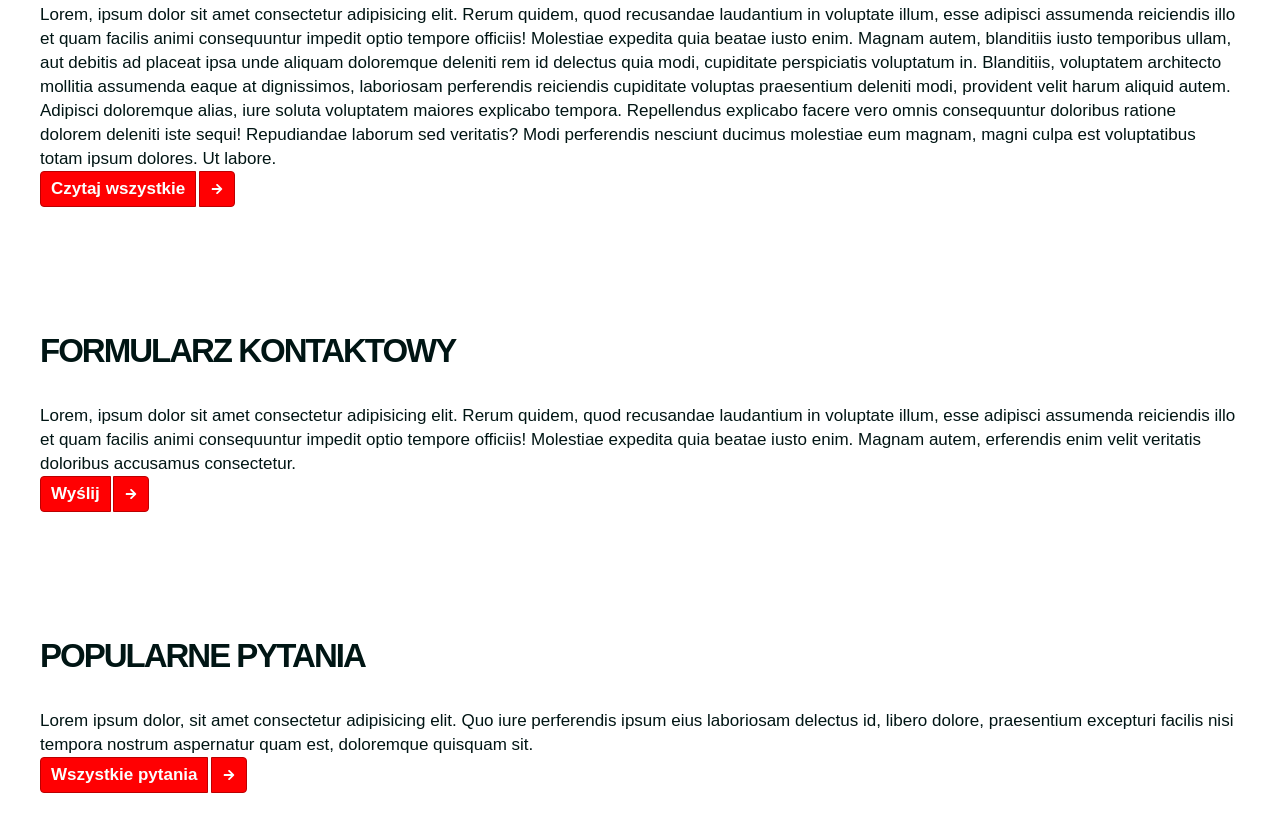
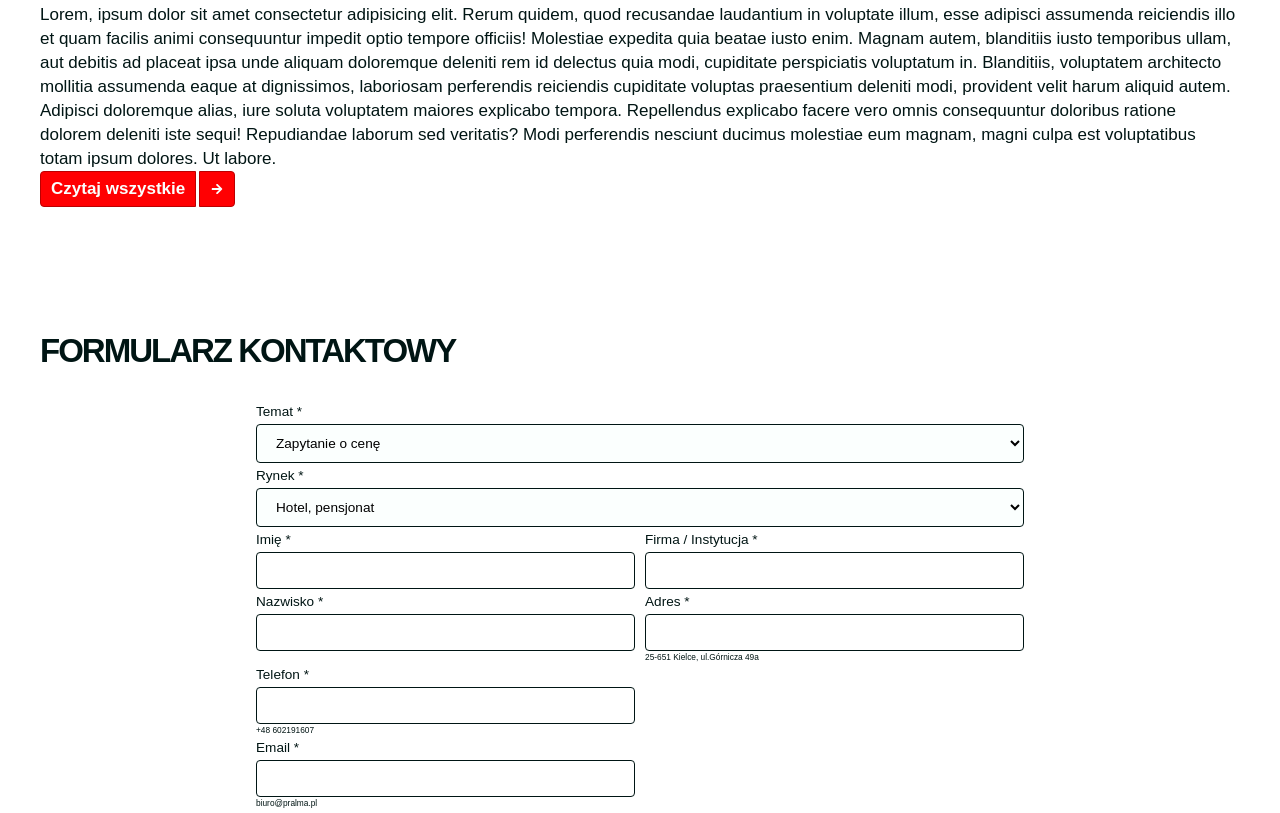
Before and after one commit to krystek77/www, a React app in the folder client/: page / in a window 1280 px wide. Shown: the part 1987-2800 px from the top of the page. Built offline with nearby package versions, Linux system fonts and the light colour scheme; a web font is replaced by a local one.

Commit message:
Create contact form

```diff
--- a/client/src/components/App.js
+++ b/client/src/components/App.js
@@ -7,6 +7,7 @@ import {
   Sidebar,
   Hero,
   ButtonLink,
+  ContactForm,
   Footer,
 } from '../components';
 
@@ -92,15 +93,7 @@ function App() {
         <section className='section'>
           <div className='container'>
             <h2 className='title'>Formularz kontaktowy</h2>
-            <p>
-              Lorem, ipsum dolor sit amet consectetur adipisicing elit. Rerum
-              quidem, quod recusandae laudantium in voluptate illum, esse
-              adipisci assumenda reiciendis illo et quam facilis animi
-              consequuntur impedit optio tempore officiis! Molestiae expedita
-              quia beatae iusto enim. Magnam autem, erferendis enim velit
-              veritatis doloribus accusamus consectetur.
-            </p>
-            <ButtonLink to='/' label='Wyślij' />
+            <ContactForm />
           </div>
         </section>
         <section className='section'>
--- /dev/null
+++ b/client/src/components/ContactForm.js
@@ -0,0 +1,255 @@
+import React from 'react';
+import { Button } from '../components';
+function ContactForm() {
+  const [inputs, setInputs] = React.useState({});
+  const [isNewsletter, setIsNewsletter] = React.useState(false);
+
+  const sendRequest = (e) => {
+    e.preventDefault();
+    console.log('request');
+  };
+
+  const handleInput = (e) => {
+    const name = e.target.name;
+    const value = e.target.value;
+    setInputs({ ...inputs, [name]: value });
+  };
+
+  return (
+    <form className='form form__contact' onSubmit={sendRequest}>
+      <div className='input-group'>
+        <label className='input-label' htmlFor='reason'>
+          Temat <span className='input-required'>*</span>
+        </label>
+        <select
+          className='select'
+          id='reason'
+          name='reason'
+          onChange={handleInput}
+          required
+        >
+          <option className='select__option' value='' disabled>
+            -- określ temat --
+          </option>
+          <option className='select__option' value='1'>
+            Zapytanie o cenę
+          </option>
+          <option className='select__option' value='2'>
+            Wsparcie techniczne
+          </option>
+          <option className='select__option' value='3'>
+            Ogólne zapytanie
+          </option>
+          <option className='select__option' value='4'>
+            Dokumenty księgowe
+          </option>
+          <option className='select__option' value='5'>
+            Inne
+          </option>
+        </select>
+      </div>
+      <div className='input-group'>
+        <label className='input-label' htmlFor='market'>
+          Rynek <span className='input-required'>*</span>
+        </label>
+        <select
+          className='select'
+          id='market'
+          name='market'
+          onChange={handleInput}
+          required
+        >
+          <option className='select__option' value='' disabled>
+            -- określ rynek --
+          </option>
+          <option className='select__option' value='1'>
+            Hotel, pensjonat
+          </option>
+          <option className='select__option' value='2'>
+            Opieka długoterminowa
+          </option>
+          <option className='select__option' value='3'>
+            Szpital
+          </option>
+          <option className='select__option' value='4'>
+            Przemysł
+          </option>
+          <option className='select__option' value='5'>
+            Klub sportowy
+          </option>
+          <option className='select__option' value='6'>
+            Służba cywilna
+          </option>
+          <option className='select__option' value='7'>
+            Resturacja
+          </option>
+        </select>
+      </div>
+      <div className='input-group'>
+        <label className='input-label' htmlFor='firstName'>
+          Imię <span className='input-required'>*</span>
+        </label>
+        <input
+          className='input'
+          type='text'
+          id='firstName'
+          name='firstName'
+          onChange={handleInput}
+          required
+        />
+      </div>
+      <div className='input-group'>
+        <label className='input-label' htmlFor='lastName'>
+          Nazwisko <span className='input-required'>*</span>
+        </label>
+        <input
+          className='input'
+          type='text'
+          id='lastName'
+          name='lastName'
+          onChange={handleInput}
+          required
+        />
+      </div>
+      <div className='input-group'>
+        <label className='input-label' htmlFor='phone'>
+          Telefon <span className='input-required'>*</span>
+        </label>
+        <input
+          className='input'
+          type='tel'
+          id='phone'
+          name='phone'
+          onChange={handleInput}
+          required
+        />
+        <small className='input-info'>+48 602191607</small>
+      </div>
+      <div className='input-group'>
+        <label className='input-label' htmlFor='email'>
+          Email <span className='input-required'>*</span>
+        </label>
+        <input
+          className='input'
+          type='email'
+          id='email'
+          name='email'
+          onChange={handleInput}
+          required
+        />
+        <small className='input-info'>biuro@pralma.pl</small>
+      </div>
+      <div className='input-group'>
+        <label className='input-label' htmlFor='company'>
+          Firma / Instytucja <span className='input-required'>*</span>
+        </label>
+        <input
+          className='input'
+          type='text'
+          id='company'
+          name='company'
+          onChange={handleInput}
+          required
+        />
+      </div>
+      <div className='input-group'>
+        <label className='input-label' htmlFor='address'>
+          Adres <span className='input-required'>*</span>
+        </label>
+        <input
+          className='input'
+          type='text'
+          id='address'
+          name='address'
+          onChange={handleInput}
+          required
+        />
+        <small className='input-info'>25-651 Kielce, ul.Górnicza 49a</small>
+      </div>
+      <div className='input-group'>
+        <label className='input-label' htmlFor='country'>
+          Państwo <span className='input-required'>*</span>
+        </label>
+        <select
+          className='select'
+          id='country'
+          name='country'
+          onChange={handleInput}
+          required
+        >
+          <option className='select__option' value='' disabled>
+            -- określ państwo --
+          </option>
+          <option className='select__option' value='1'>
+            Poland
+          </option>
+          <option className='select__option' value='2'>
+            USA
+          </option>
+          <option className='select__option' value='3'>
+            Russia
+          </option>
+          <option className='select__option' value='4'>
+            Germany
+          </option>
+          <option className='select__option' value='5'>
+            England
+          </option>
+          <option className='select__option' value='5'>
+            Other
+          </option>
+        </select>
+      </div>
+      <div className='input-group'>
+        <label className='input-label' htmlFor='cooperation'>
+          Czy współpracowaliśmy <span className='input-required'>*</span>
+        </label>
+        <select
+          className='select'
+          id='cooperation'
+          name='cooperation'
+          onChange={handleInput}
+          required
+        >
+          <option className='select__option' value='' disabled>
+            -- wybierz odpowiedź --
+          </option>
+          <option value='1'>Tak</option>
+          <option value='2'>Nie</option>
+          <option value='3'>Nie jeste pewny(a)</option>
+        </select>
+      </div>
+      <div className='input-group'>
+        <label className='input-label' htmlFor='content'>
+          Treść <span className='input-required'>*</span>
+        </label>
+        <textarea
+          name='content'
+          id='content'
+          cols='40'
+          rows='10'
+          placeholder='Wpisz treść zapytania'
+          required
+          wrap='hard'
+          onChange={handleInput}
+        />
+      </div>
+      <div className='input-group input-group__grid'>
+        <input
+          type='checkbox'
+          id='newsletter-contact'
+          name='newsletter-contact'
+          checked={isNewsletter}
+          className='input'
+          onChange={(e) => setIsNewsletter(!isNewsletter)}
+        />
+        <label className='input-label' htmlFor='newsletter-contact'>
+          Zapisz się na newsletter
+        </label>
+        <p className='info'>Bądź na bieżąco z promocjami oraz wiadomościami</p>
+      </div>
+      <Button label='Wyślij' btnType='submit' />
+    </form>
+  );
+}
+export default ContactForm;
--- a/client/src/components/index.js
+++ b/client/src/components/index.js
@@ -5,7 +5,9 @@ import Navigation from './Navigation';
 import Submenu from './Submenu';
 import Sidebar from './Sidebar';
 import Hero from './Hero';
+import Button from './Button';
 import ButtonLink from './ButtonLink';
+import ContactForm from './ContactForm';
 import Footer from './Footer';
 export {
   App,
@@ -15,6 +17,8 @@ export {
   Submenu,
   Sidebar,
   Hero,
+  Button,
   ButtonLink,
+  ContactForm,
   Footer,
 };
--- a/client/src/sass/index.scss
+++ b/client/src/sass/index.scss
@@ -5,7 +5,7 @@ $secondary: #4472ca;
 $dark: #001514;
 $light: #fbfffe;
 
-$temporaryBorder: 1px solid #fbfffe;
+$temporaryBorder: 1px solid #d1d1d1;
 
 $gap: 0.5rem;
 $fontSize: 1.7rem;
@@ -182,6 +182,40 @@ ol {
 img {
   display: block;
   max-width: 100%;
+}
+form {
+  width: 100%;
+}
+label {
+  display: inline-block;
+  font-size: $fontSize * 0.8;
+  margin-bottom: $gap;
+}
+input,
+select {
+  width: 100%;
+  padding: $gap * 2 $gap * 3;
+  font-size: $fontSize * 0.8;
+  outline: none;
+  border: 1px solid $dark;
+  border-radius: 0.4rem;
+  background-color: transparent;
+}
+input[type='checkbox'] {
+  width: auto;
+}
+select {
+  background-color: $light;
+}
+option {
+  margin-top: $gap;
+}
+textarea {
+  display: block;
+  outline: none;
+}
+button {
+  font-family: 'Quicksand', sans-serif;
 }
 .container {
   max-width: 1200px;
@@ -664,7 +698,9 @@ img {
   text-transform: uppercase;
   letter-spacing: -0.2rem;
 }
-.btn-link {
+/* button link , button */
+.btn-link,
+.button {
   border: none;
   outline: none;
   color: $light;
@@ -675,6 +711,7 @@ img {
   font-size: $fontSize;
   font-weight: 600;
   height: 36px;
+  padding: 0;
 
   &__label {
     display: block;
@@ -719,12 +756,104 @@ img {
   }
   &:hover {
     .btn-link__label,
-    .btn-link__arrow {
+    .btn-link__arrow,
+    .button__label,
+    .button__arrow {
       background-color: $light;
       color: $primary;
     }
-    .btn-link__icon {
+    .btn-link__icon,
+    .button__icon {
       margin-left: 0.5rem;
     }
   }
 }
+
+/* form */
+.form {
+  &__contact {
+    max-width: 768px;
+    margin: 0 auto;
+    @media screen and (min-width: map-get($map: $breakpoints, $key:768 )) {
+      display: grid;
+      grid-template-columns: repeat(2, 1fr);
+      grid-template-rows: auto;
+      grid-template-areas:
+        'reason reason'
+        'market market'
+        'firstName company'
+        'lastName address'
+        'phone .'
+        'email .'
+        'country country'
+        'cooperation cooperation'
+        'content .'
+        'newsletter .'
+        'submit .';
+    }
+    column-gap: $gap * 2;
+  }
+  .input-group:nth-child(1) {
+    grid-area: reason;
+  }
+  .input-group:nth-child(2) {
+    grid-area: market;
+  }
+  .input-group:nth-child(3) {
+    grid-area: firstName;
+  }
+  .input-group:nth-child(4) {
+    grid-area: lastName;
+  }
+  .input-group:nth-child(5) {
+    grid-area: phone;
+  }
+  .input-group:nth-child(6) {
+    grid-area: email;
+  }
+  .input-group:nth-child(7) {
+    grid-area: company;
+  }
+  .input-group:nth-child(8) {
+    grid-area: address;
+  }
+  .input-group:nth-child(9) {
+    grid-area: country;
+  }
+  .input-group:nth-child(10) {
+    grid-area: cooperation;
+  }
+  .input-group:nth-child(11) {
+    grid-area: content;
+  }
+  .input-group:nth-child(12) {
+    grid-area: newsletter;
+  }
+  button {
+    grid-area: submit;
+  }
+}
+
+/* input-group */
+.input-group {
+  margin-bottom: $gap;
+  &__grid {
+    display: grid;
+    grid-template-columns: 32px auto;
+    grid-template-rows: auto;
+    grid-template-areas: 'input input-label' 'info info';
+    align-items: center;
+
+    .input {
+      grid-area: input;
+    }
+    .input-label {
+      grid-area: input-label;
+      margin-bottom: 0;
+      cursor: pointer;
+    }
+    .info {
+      grid-area: info;
+    }
+  }
+}
```
Also changed, not shown: client/src/components/Button.js (added, +17 -0 lines).
